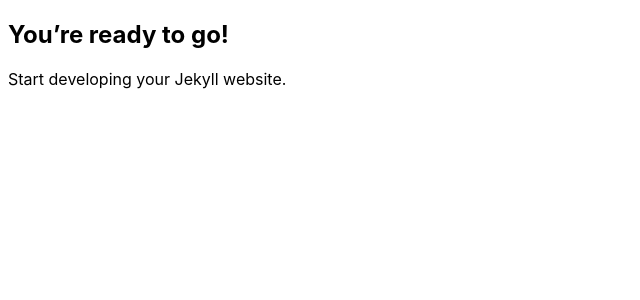
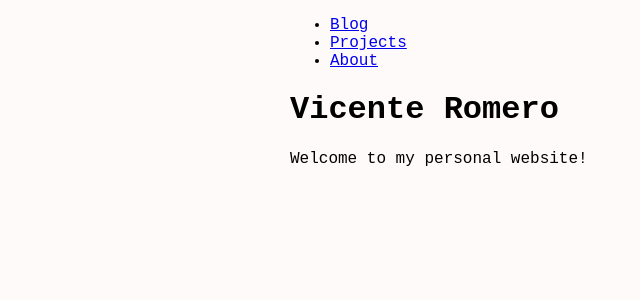
Before and after one commit to vteromero/vteromero.github.io, a Jekyll site: the page built from index.md, in a window 1280 px wide. Shown: the top 300 px of the page, without its empty margins (0-640 px from the left). Built offline with Jekyll 4.4.1, drawn with Linux system fonts in a browser that asks for light colours.

Commit message:
initial layout with navigation

```diff
--- a/_layouts/default.html
+++ b/_layouts/default.html
@@ -7,6 +7,21 @@
     <link rel="stylesheet" href="{{ "/assets/css/main.css" | relative_url }}">
   </head>
   <body>
-    {{ content }}
+    <div class="main-container">
+      <nav class="nav">
+        <ul class="nav-links">
+          <li class="nav-links__item">
+            <a {% if page.url == "/" %} class="nav-link nav-link--active" {% else %} class="nav-link"{% endif %} href="/">Blog</a>
+          </li>
+          <li class="nav-links__item">
+            <a {% if page.url == "/projects/" %} class="nav-link nav-link--active" {% else %} class="nav-link"{% endif %} href="/projects/">Projects</a>
+          </li>
+          <li class="nav-links__item">
+            <a {% if page.url == "/about/" %} class="nav-link nav-link--active" {% else %} class="nav-link"{% endif %} href="/about/">About</a>
+          </li>
+        </ul>
+      </nav>
+      {{ content }}
+    </div>
   </body>
 </html>
--- /dev/null
+++ b/assets/css/main.css
@@ -0,0 +1,11 @@
+body {
+  font-size: 16px;
+  font-family: monospace;
+  background-color: snow;
+  margin: 0;
+}
+
+.main-container {
+  margin: 0px auto;
+  max-width: 700px;
+}
--- a/assets/css/main.scss
+++ /dev/null
@@ -1,4 +0,0 @@
----
----
-
-@import "base";
--- a/index.md
+++ b/index.md
@@ -1,8 +1,8 @@
 ---
 layout: default
-title: "Happy Jekylling!"
+title: "Home"
 ---
 
-## You're ready to go!
+# Vicente Romero
 
-Start developing your Jekyll website.
+Welcome to my personal website!
```
